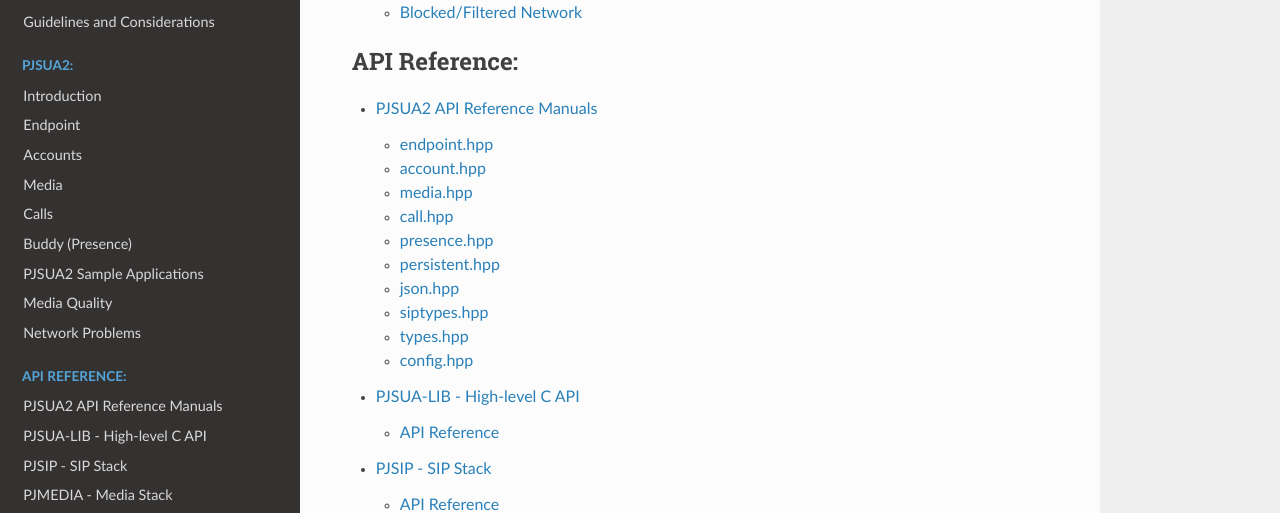
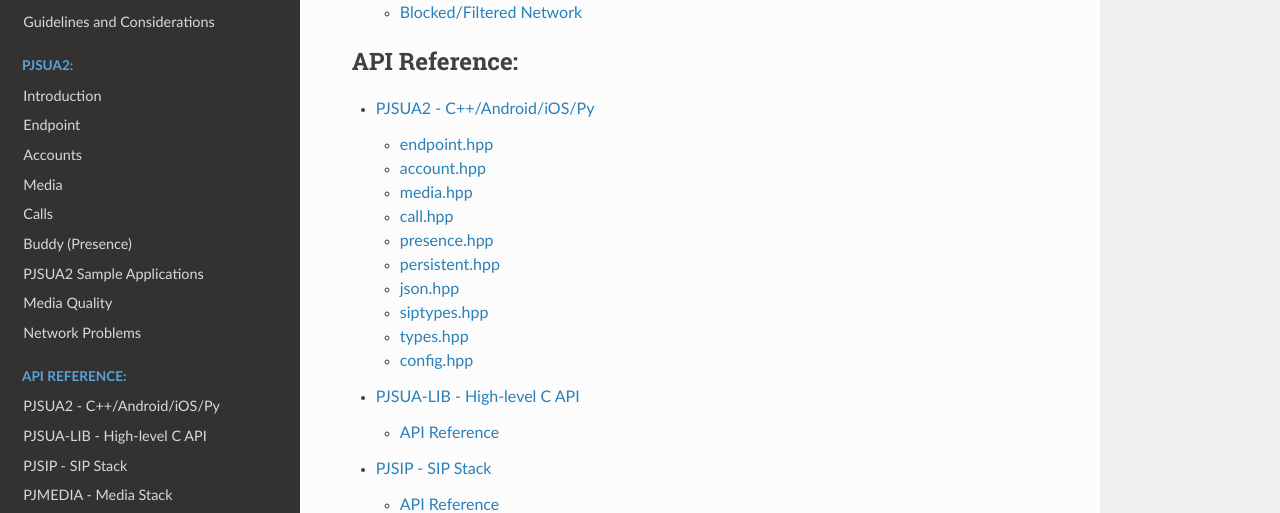
Before and after one commit to pjsip/pjproject_docs, a Sphinx documentation site: the page built from docs/source/index.rst, in a window 1280 px wide and 900 px high, scrolled down 1824 px. Shown: the part 159-672 px from the top of the window. Built offline with Sphinx 7.4.7 and the Read the Docs theme 2.0.0, drawn with Linux system fonts in a browser that asks for light colours; pages that are not in the unit, such as notebooks, are missing from menus; part of the change alters nothing that is shown.

```diff
--- a/docs/source/api/pjsua2.rst
+++ b/docs/source/api/pjsua2.rst
@@ -1,6 +1,6 @@
 
 
-PJSUA2 API Reference Manuals
+PJSUA2 - C++/Android/iOS/Py
 ****************************
 
 endpoint.hpp
--- a/docs/source/conf.py
+++ b/docs/source/conf.py
@@ -33,13 +33,20 @@ if is_in_rtd:
             sys.exit(rc)
 
         api_dir = 'pjlib_util' if doxy_dir=='pjlib-util' else doxy_dir
-        cmd = f'breathe-apidoc -f -g file -p {api_dir} ' \
+        cmd = f'breathe-apidoc -f -g file,group -p {api_dir} ' \
               f'-o api{os.sep}generated{os.sep}{api_dir} ' \
               f'pjproject{os.sep}{doxy_dir}{os.sep}docs{os.sep}xml'
         print(f'==> {cmd}')
         rc = subprocess.call(cmd, shell=True)
         if rc:
             sys.exit(rc)
+
+        files = ['filelist.rst', 'grouplist.rst', 'structlist.rst', 'unionlist.rst']
+        for f in files:
+            try:
+                os.remove(f'api{os.sep}generated{os.sep}{api_dir}{os.sep}{f}')
+            except:
+                pass
 
 
 # -- Project information -----------------------------------------------------
```
